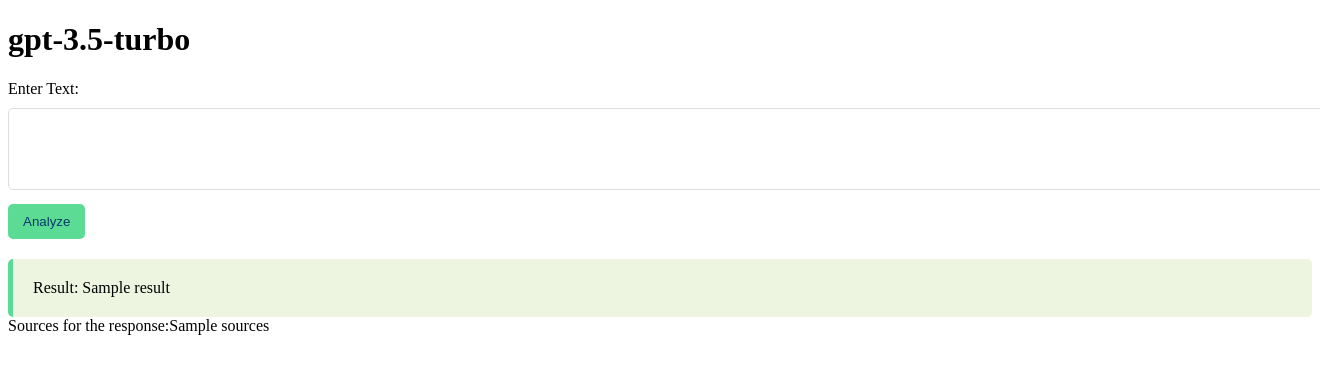
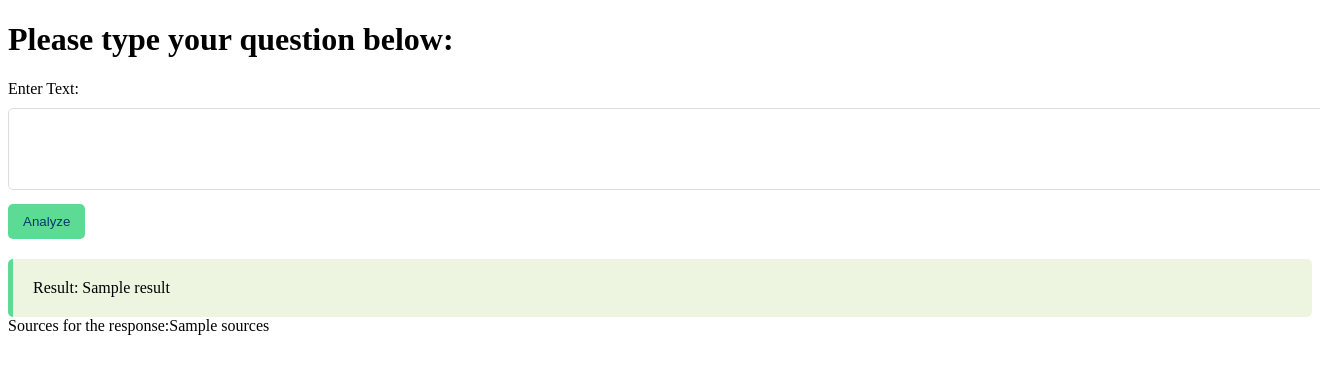
Before and after one commit to Kat154/week7-gen-ai, a Flask app: template templates/index.html in a window 1320 px wide; the page is wider, and only the part inside the window is pictured. Shown: the top 374 px of that part. Run offline with Flask 3, Linux system fonts and the light colour scheme; the template is opened without the code that fills it: most values are stand-ins (such as "Sample title", 1, 10 or a date in 2020).

Commit message:
html changes

```diff
--- a/templates/index.html
+++ b/templates/index.html
@@ -50,7 +50,7 @@
     </style>
 </head>
 <body>
-    <h1>gpt-3.5-turbo</h1>
+    <h1>Please type your question below:</h1>
     <form action="/analyze" method="post">
         <label for="userInput">Enter Text:</label><br>
         <textarea id="userInput" name="userInput" rows="4"></textarea><br>
@@ -62,7 +62,6 @@
     {% endif %}
     {% if sources %}
     <div id="sources">Sources for the response:{{ sources }}</div>
-
     {% endif %}
 </body>
 </html>
```
